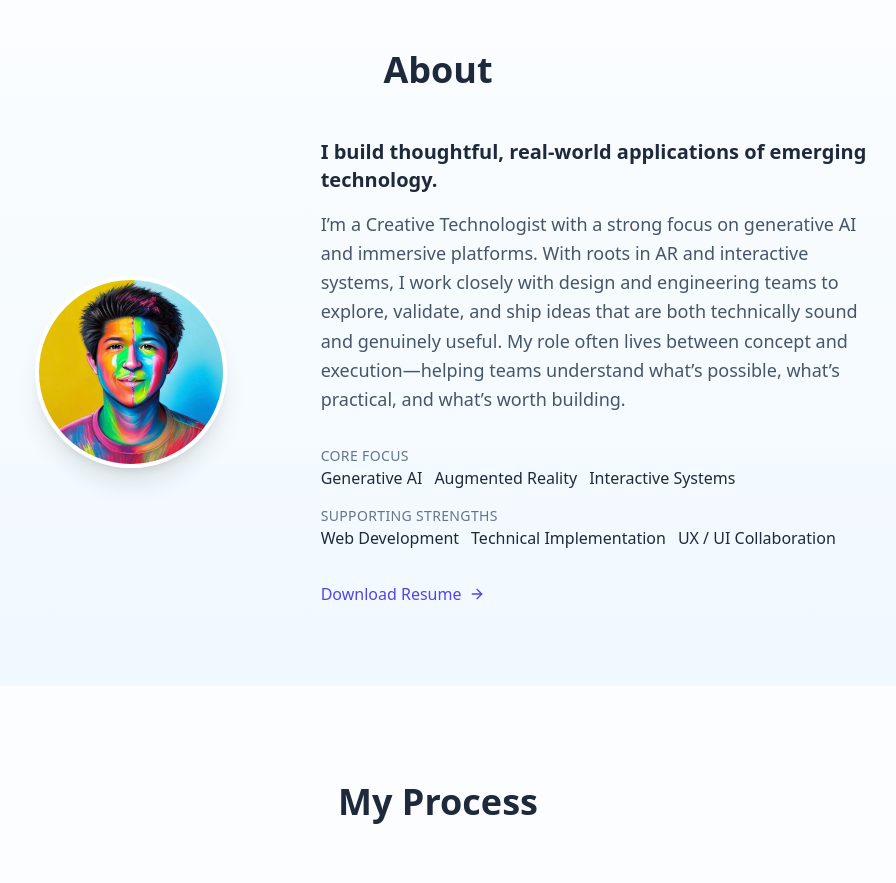
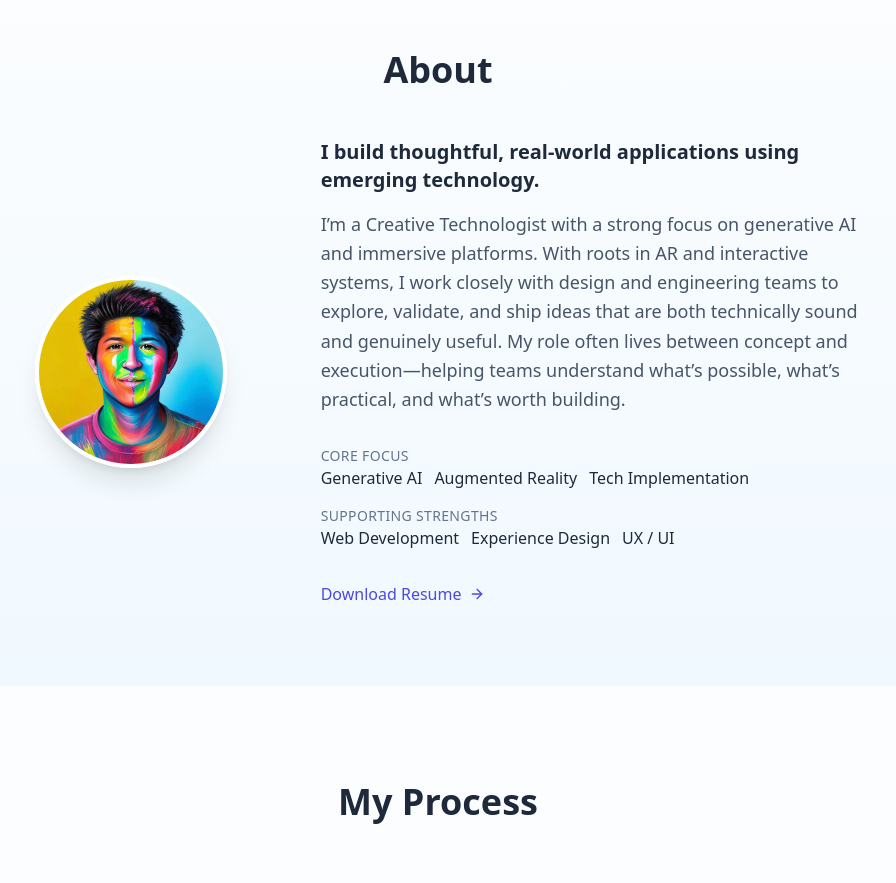
Before and after one commit to IsaacNino/portfolio-site, a website: page index.html in a window 1280 px wide. Shown: the part 2000-2883 px from the top of the page, without its empty margins (202-1098 px from the left). Drawn offline with nearby package versions, Linux system fonts and the light colour scheme.

Commit message:
Refine About section focus and skills language

```diff
--- a/index.html
+++ b/index.html
@@ -134,7 +134,7 @@
             <div class="md:w-2/3">
                 <!-- Framing statement -->
                 <p class="text-xl font-semibold text-slate-800 mb-4">
-                I build thoughtful, real-world applications of emerging technology.
+                I build thoughtful, real-world applications using emerging technology.
                 </p>
 
                 <!-- Supporting context -->
@@ -154,7 +154,7 @@
                 <div class="flex flex-wrap gap-3 mb-4">
                     <span class="skill-tag bg-indigo-100 text-indigo-700">Generative AI</span>
                     <span class="skill-tag bg-indigo-100 text-indigo-700">Augmented Reality</span>
-                    <span class="skill-tag bg-indigo-100 text-indigo-700">Interactive Systems</span>
+                    <span class="skill-tag bg-indigo-100 text-indigo-700">Tech Implementation</span>
                 </div>
 
                 <h3 class="text-sm uppercase tracking-wide text-slate-500 mb-3">
@@ -162,8 +162,8 @@
                 </h3>
                 <div class="flex flex-wrap gap-3">
                     <span class="skill-tag">Web Development</span>
-                    <span class="skill-tag">Technical Implementation</span>
-                    <span class="skill-tag">UX / UI Collaboration</span>
+                    <span class="skill-tag">Experience Design</span>
+                    <span class="skill-tag">UX / UI</span>
                 </div>
                 </div>
 
```
